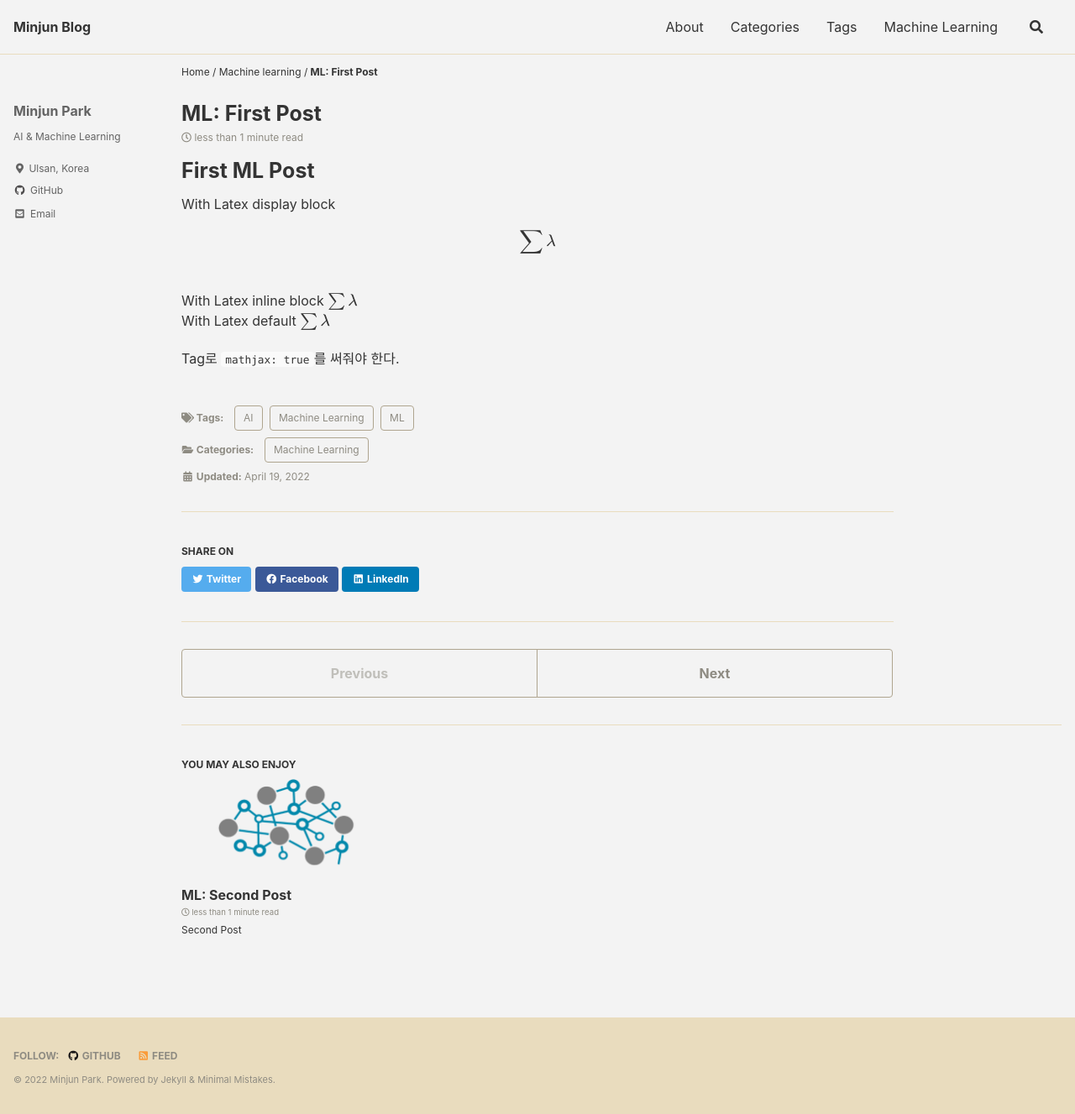
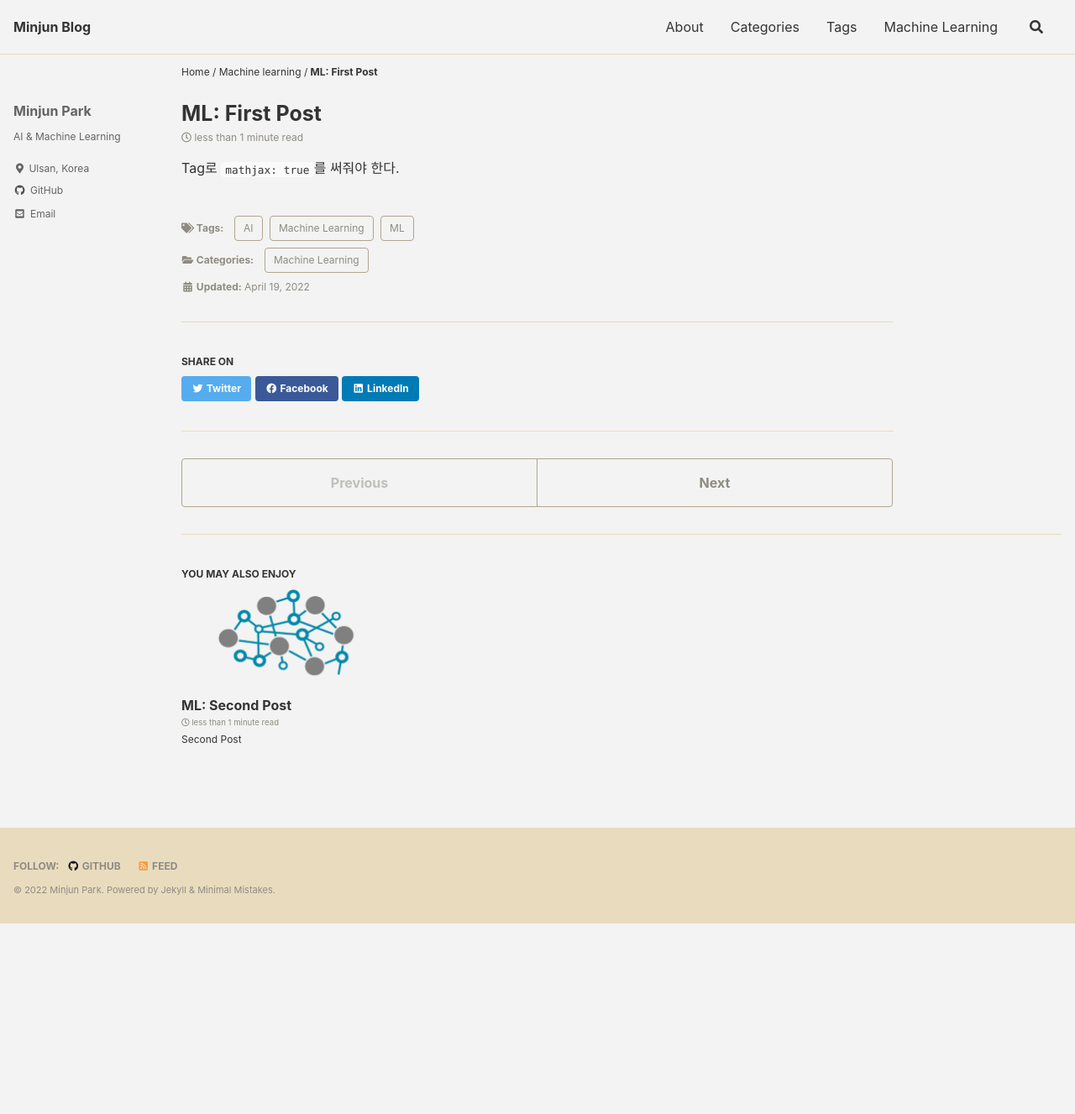
Before and after one commit to minjunsz/minjunsz.github.io, a Jekyll site: the page built from _posts/2022-04-19-first-ml.md, in a window 1280 px wide. Shown: the whole page at 84% size. Built offline with Jekyll 4.4.1, drawn with Linux system fonts in a browser that asks for light colours; cached includes are drawn as plain includes; formulas are drawn with MathJax 3; after the commit the page ends 1100 px from its top, so only the background shows below that.

Commit message:
Update 2022-04-19-first-ml.md

````diff
--- a/_posts/2022-04-19-first-ml.md
+++ b/_posts/2022-04-19-first-ml.md
@@ -8,9 +8,5 @@ tags:
   - Machine Learning
 ---
 
-# First ML Post
-With Latex display block \\[\sum\lambda\\]
-With Latex inline block \\(\sum\lambda\\)
-With Latex default $$\sum\lambda$$
 
 Tag로 ```mathjax: true```를 써줘야 한다.
````
